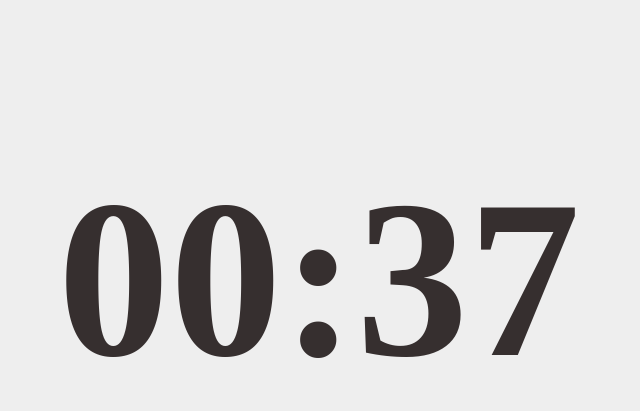
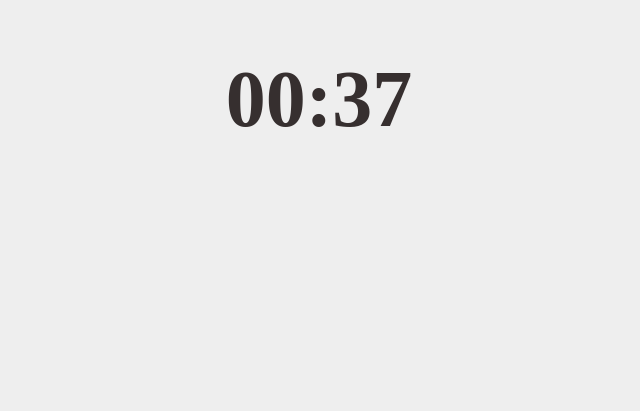
Before and after one commit to cspablocortez/PWA-Elias, a plain HTML site: page index.html in a window 1280 px wide. Shown: the whole page, without its empty margins (321-961 px from the left). Drawn offline with Linux system fonts and the light colour scheme.

Commit message:
Update style.css

```diff
--- a/css/style.css
+++ b/css/style.css
@@ -14,5 +14,8 @@ html {
     background-color: var(--background-color);
     color: var(--text-color);
     text-align: center;
-    font-size: 7em;
 }
+
+h1 {
+    font-size: 5em;
+}
```
